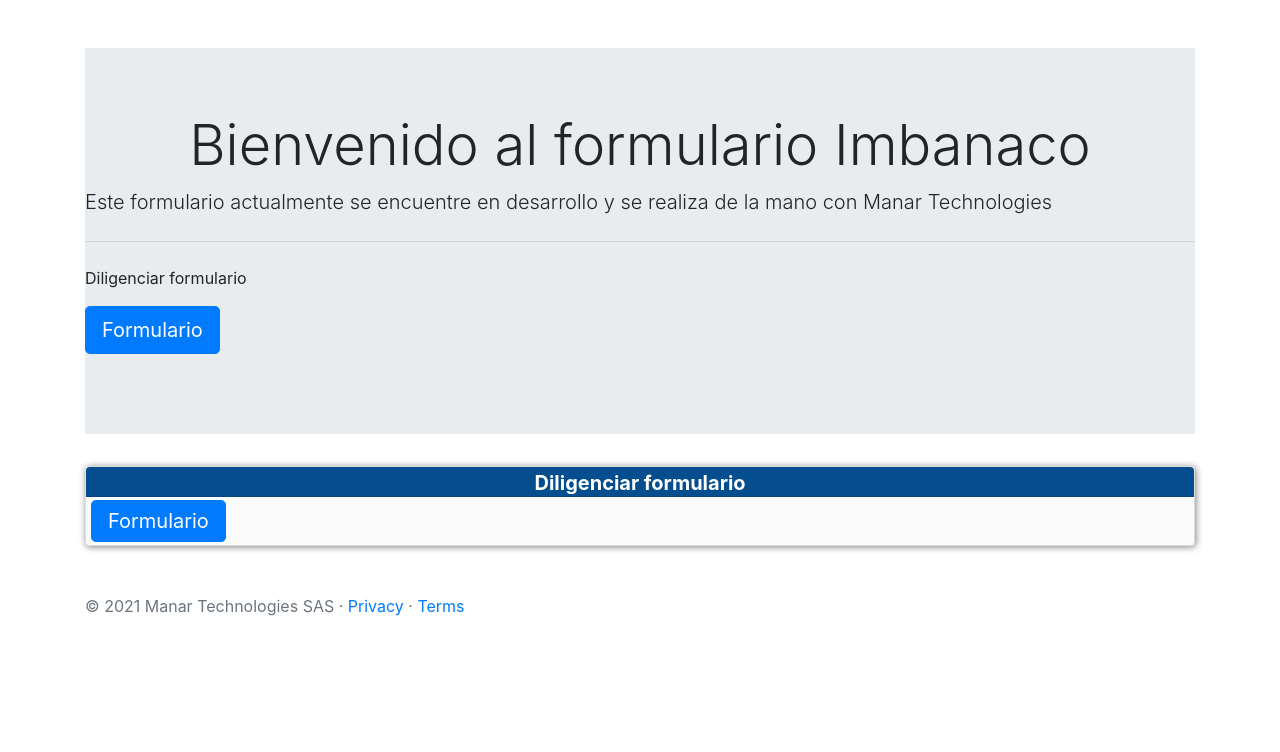
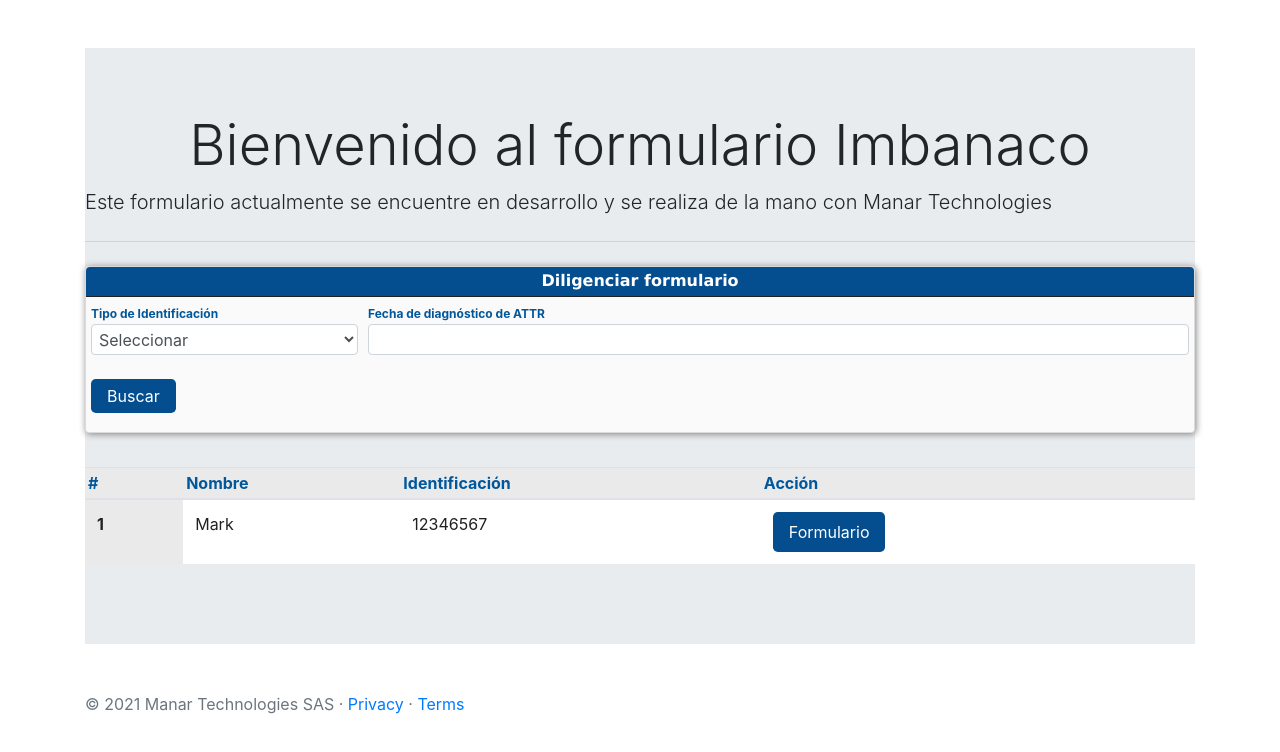
Before and after one commit to juandagalo/attrFormulario, an Angular app: page / in a window 1280 px wide. Shown: the top 752 px of the page. Built offline with nearby package versions, Linux system fonts and the light colour scheme.

Commit message:
Estilos de SIam en Home
Se agregan los estilos de SIAM en la pantalla de HOME

```diff
--- a/src/app/components/formulario/formulario.component.ts
+++ b/src/app/components/formulario/formulario.component.ts
@@ -1,6 +1,7 @@
 import { Component, OnInit } from '@angular/core';
 import { ActivatedRoute } from '@angular/router';
 import { FormularioMlfhService } from '../../services/formulario-mlfh.service';
+
 
 @Component({
   selector: 'app-formulario',
@@ -21,16 +22,16 @@
   formularioMlfh:any                                  = {};
 
 
-  constructor(private forumlarioMLFHService:FormularioMlfhService,
-              private router:ActivatedRoute) {
+  constructor(private forumlarioMLFHService: FormularioMlfhService,
+              private router: ActivatedRoute) {
 
       this.router.params.subscribe(params =>{
 
         this.getFormulario();
-
-      })
+      });
   }
 
+  // tslint:disable-next-line: typedef
   getFormulario(){
     this.formularioMlfh = this.forumlarioMLFHService.getforumlariomlfh();
   }
@@ -38,28 +39,29 @@
   ngOnInit(): void {
   }
 
-  mostrarDispositivosCardiacos(implanteCardiaco:boolean){
+  // tslint:disable-next-line: typedef
+  mostrarDispositivosCardiacos(implanteCardiaco: boolean){
 
       this.implanteCardiaco = implanteCardiaco;
-
   }
 
-  otroSindromeClinico(tieneOtroSindromeClinico:boolean){
+  otroSindromeClinico(tieneOtroSindromeClinico:boolean): void{
 
     this.tieneOtroSindromeClinico = tieneOtroSindromeClinico;
 
   }
 
+  // tslint:disable-next-line: typedef
   mostrarManifestacionesExtracardiacas(tieneManifestacionesExtracardiacas:boolean){
 
     this.tieneManifestacionesExtracardiacas = tieneManifestacionesExtracardiacas;
 
-    if (!tieneManifestacionesExtracardiacas) this.tieneOtrasManifestacionesExtracardiacas = tieneManifestacionesExtracardiacas;
-
+    if (!tieneManifestacionesExtracardiacas) { this.tieneOtrasManifestacionesExtracardiacas = tieneManifestacionesExtracardiacas; }
 
   }
 
 
+  // tslint:disable-next-line: typedef
   otrasManifestacionesExtracardiacas(tieneOtrasManifestacionesExtracardiacas:boolean){
 
     this.tieneOtrasManifestacionesExtracardiacas = tieneOtrasManifestacionesExtracardiacas;
@@ -67,22 +69,27 @@
   }
 
 
+  // tslint:disable-next-line: typedef
   mostrarGrosorVentriculoIzquierdo(tieneGrosorVentriculoIzquierdo:boolean){
     this.tieneGrosorVentriculoIzquierdo = tieneGrosorVentriculoIzquierdo;
   }
 
+  // tslint:disable-next-line: typedef
   mostrarResonanciaMagnetica(tieneResonanciaMagnetica:boolean){
     this.tieneResonanciaMagnetica = tieneResonanciaMagnetica;
   }
 
+  // tslint:disable-next-line: typedef
   mostrarAttr(tieneAtter:boolean){
     this.tieneAtter = tieneAtter;
   }
 
+  // tslint:disable-next-line: typedef
   otraInvervencionFarmacologica(tieneOtraInvervencionFarmacologica:boolean){
     this.tieneOtraInvervencionFarmacologica = tieneOtraInvervencionFarmacologica;
   }
 
+  // tslint:disable-next-line: typedef
   mostrarHospitalizacionesFCardiaca(tieneHospitalizacionesFCardiaca:boolean){
     this.tieneHospitalizacionesFCardiaca = tieneHospitalizacionesFCardiaca;
   }
--- a/src/app/components/home/home.component.html
+++ b/src/app/components/home/home.component.html
@@ -2,16 +2,50 @@
     <h1 class="display-4">Bienvenido al formulario Imbanaco</h1>
     <p class="lead">Este formulario actualmente se encuentre en desarrollo y se realiza de la mano con Manar Technologies</p>
     <hr class="my-4">
-    <p class="siam-panel-head">Diligenciar formulario</p>
-    <p class="lead">
-        <!-- <a class="btn btn-primary btn-lg" role="button" routerLink="formulario">Ir -></a> -->
-        <a class="btn btn-primary btn-lg" routerLink="/formulario" routerLinkActive="active">Formulario</a>
-    </p>
-</div>
+    <div class="card siam-panel">
+        <h5 class="card-header siam-panel-head siam-title">Diligenciar formulario</h5>
+        <div class="card-body siam-panel-body">
+            <div class="form-row">
+                <div class="col-3">
+                    <label for="userTipoId" class="siam-input-label">Tipo de Identificación</label>
+                    <select id="userTipoId" class="form-control siam-select-input">
+                    <option selected hidden>Seleccionar</option>
+                    <option>Wild type (wt)</option>
+                    <option>Hereditary (m)</option>
+                </select>
+                </div>
+                <div class="col">
+                    <label for="userFechaAttr" class="siam-input-label">Fecha de diagnóstico de ATTR</label>
+                    <input type="text" class="form-control  siam-text-input-id" id="userFechaAttr">
+                </div>
+            </div>
+            <br>
+            <a class="btn btn-primary btn-lg siam-button siam-buttons-box" routerLink="/formulario" routerLinkActive="active"> Buscar</a>
 
-<div class="card siam-panel">
-    <h5 class="card-header siam-panel-head">Diligenciar formulario</h5>
-    <div class="card-body  siam-panel-body">
-        <a class="btn btn-primary btn-lg siam-buttons-box" routerLink="/formulario" routerLinkActive="active">Formulario</a>
+        </div>
+    </div>
+    <br>
+    <div>
+        <table class="table">
+            <thead>
+                <tr>
+                    <th scope="col" class="table-header">#</th>
+                    <th scope="col" class="table-header">Nombre</th>
+                    <th scope="col" class="table-header">Identificación</th>
+                    <th scope="col" class="table-header">Acción</th>
+                </tr>
+            </thead>
+            <tbody>
+                <tr>
+                    <th scope="row">1</th>
+                    <td>Mark</td>
+                    <td>12346567</td>
+                    <td class="siam-buttons-box">
+                        <a class="btn btn-primary btn-lg siam-button" routerLink="/formulario" routerLinkActive="active">Formulario</a>
+                    </td>
+                </tr>
+
+            </tbody>
+        </table>
     </div>
 </div>
--- a/src/styles.sass
+++ b/src/styles.sass
@@ -3,6 +3,7 @@
 
 $primary-blue: #212121
 $secondary-blue: #FAFAFA
+
 $third-blue: #044E90
 $fourth-blue: #004c8c
 $fifth-blue: #6080CC
@@ -80,9 +81,17 @@
     padding-right: 3px
     height: 31px !important
 
+.siam-text-input-id
+    padding-top: 3px
+    padding-bottom: 3px
+    padding-left: 3px
+    padding-right: 3px
+    height: 31px
+
 .siam-buttons-box
     padding-top: 5px
     padding-bottom: 5px
+    margin-bottom:1rem
 
 .navbar
     background-color: $primary-blue
@@ -191,13 +200,14 @@
 
 .siam-input-label
     font-size: 12px
-    color: $primary-blue
+    color: #01579b
     font-weight: bold
     display: inline !important
 
 .siam-button
     border: 0 !important
     background-color: $third-blue !important
+    font-size: 1rem
     transition: 0.4s
 
 .siam-button:hover
@@ -270,6 +280,9 @@
 
 .siam-table
     margin: 15px 0 -11px 0
+
+.table-header
+    color: #01579b
 
 .siam-action-button
     z-index: 30
```
Also changed, not shown: src/app/services/formulario-mlfh.service.ts (+186 -185 lines).
